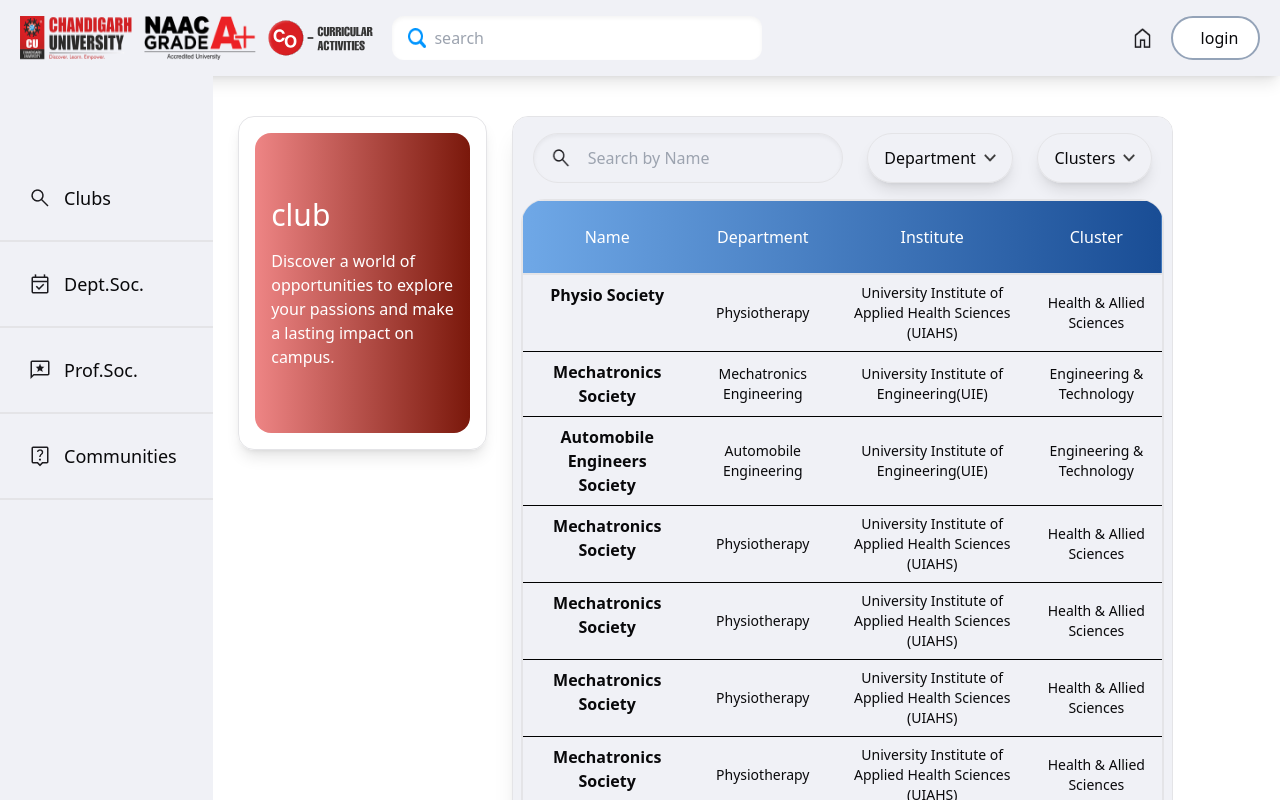
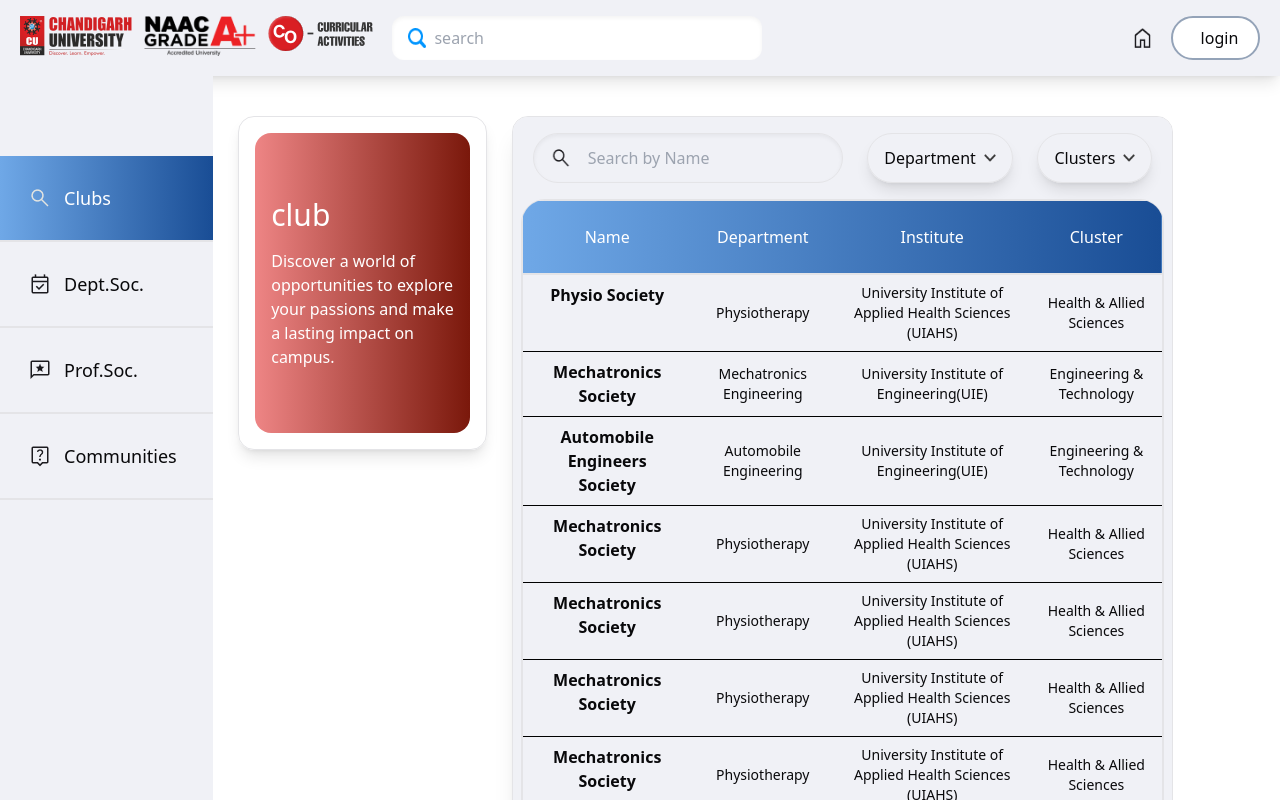
Before and after one commit to paldebarun/cu-dashboardV2, a Next.js app: page /Entities/Club in a window 1280 px wide. Built offline with nearby package versions, Linux system fonts and the light colour scheme.

Commit message:
rectfied height

```diff
--- a/app/Entities/layout.tsx
+++ b/app/Entities/layout.tsx
@@ -1,81 +1,107 @@
-"use client"
+"use client";
 
-import Image from 'next/image'
-import Culogo from '../images/cu-logo 1.png'
-import Culogo2 from '../images/Component 168.png'
-import Grouplogo from '../images/Group 3411.svg'
-import search from '../images/XMLID 223.png'
-import home from '../images/homeEntity.png'
-import sidebarSearch from '../images/search.png'
-import depsocicon from '../images/event_available.png'
-import profsocicon from '../images/reviews.png'
-import commicon from '../images/live_help.png'
-import Link from 'next/link'
+import Image from 'next/image';
+import Culogo from '../images/cu-logo 1.png';
+import Culogo2 from '../images/Component 168.png';
+import Grouplogo from '../images/Group 3411.svg';
+import search from '../images/XMLID 223.png';
+import home from '../images/homeEntity.png';
+import sidebarSearch from '../images/search.png';
+import depsocicon from '../images/event_available.png';
+import profsocicon from '../images/reviews.png';
+import commicon from '../images/live_help.png';
+import Link from 'next/link';
+import { usePathname } from 'next/navigation';
+import { useEffect, useState } from 'react';
 
-const sidebarData=[
+const sidebarData = [
   {
-       icon:sidebarSearch,
-       text:"Clubs",
-       link:"/Entities/Club"
+    icon: sidebarSearch,
+    text: "Clubs",
+    link: "/Entities/Club"
   },
   {
-      icon:depsocicon,
-      text:"Dept.Soc.",
-       link:"/Entities/DeptSocieties"
+    icon: depsocicon,
+    text: "Dept.Soc.",
+    link: "/Entities/DeptSocieties"
   },
   {
-        icon:profsocicon,
-        text:"Prof.Soc.",
-        link:"/Entities/ProfSocieties"
+    icon: profsocicon,
+    text: "Prof.Soc.",
+    link: "/Entities/ProfSocieties"
   },
   {
-     icon:commicon,
-     text:"Communities",
-     link:"/Entities/Communities"
+    icon: commicon,
+    text: "Communities",
+    link: "/Entities/Communities"
   }
-
-]
+];
 
 export default function EntityLayout({
   children,
 }: {
-    children: React.ReactNode
+  children: React.ReactNode;
 }) {
-    return <section className='w-full h-screen overflow-y-hidden'>
-        <div className='flex  py-4 px-5 bg-[#F0F1F6] justify-between shadow-lg'>
+
+  const [isMounted, setIsMounted] = useState(false);
+  const pathname = usePathname();
+
+
+  useEffect(() => {
+    setIsMounted(true);
+  }, []);
+
+
+  if (!isMounted) return null;
+
+  return (
+    <section className='w-full h-screen overflow-y-hidden'>
+      <div className='flex py-4 px-5 bg-[#F0F1F6] justify-between shadow-lg'>
         <div className='flex gap-3 w-full'>
+          <Link href="/">
           <Image src={Culogo} alt="cu-logo" className='w-28' />
-            <Image src={Culogo2} alt="cu-logo-2" className='w-28'/>
-            <Image src={Grouplogo} alt="group-logo" className='w-28'/>
+          </Link>
 
-            <div className='flex gap-2 w-4/12  items-center rounded-xl bg-white px-4 py-2 shadow-inner '>
+          <Link href="/">
+          <Image src={Culogo2} alt="cu-logo-2" className='w-28' />
+          </Link>
+
+          <Link href="/">
+          <Image src={Grouplogo} alt="group-logo" className='w-28' />
+          </Link>
+
+          <div className='flex gap-2 w-4/12 items-center rounded-xl bg-white px-4 py-2 shadow-inner'>
             <Image src={search} alt="search" className='w-5 h-5 ' />
-            <input type="text" placeholder='search' className='outline-none  w-full'/>
+            <input type="text" placeholder='search' className='outline-none w-full' />
           </div>
         </div>
-
-
 
         <div className='flex items-center gap-4'>
           <Link href="/">
             <Image src={home} alt="home" className='w-8 h-7 hover:cursor-pointer' />
           </Link>
 
-            <Link href="/login" className='bg-white px-7 py-2 rounded-full  border-2 border-slate-400'> login</Link>
+          <Link href="/login" className='bg-white px-7 py-2 rounded-full border-2 border-slate-400'> login</Link>
         </div>
       </div>
+
       <div className='flex w-full'>
         <div className='sidebar h-screen w-2/12 py-20 bg-[#F0F1F6]'>
-         {
-            sidebarData.map((ele,index)=>(
-                <Link href={ele.link} key={index} className='flex  gap-3 border-b-2 items-center px-7 py-7 group hover:bg-gradient-to-r from-[#6FA8E7] to-[#194D95] hover:cursor-pointer'>
-                    <Image src={ele.icon} alt={ele.text} className='group-hover:invert'/>
-                    <p className='group-hover:text-white text-lg'>{ele.text}</p>
+          {sidebarData.map((ele, index) => {
+            const isActive = pathname === ele.link;
+
+            return (
+              <Link href={ele.link} key={index} className={isActive
+                ? 'flex gap-3 border-b-2 items-center px-7 text-lg py-7 bg-gradient-to-r from-[#6FA8E7] to-[#194D95] text-white'
+                : 'flex gap-3 border-b-2 items-center px-7 py-7 group hover:bg-gradient-to-r from-[#6FA8E7] to-[#194D95] hover:cursor-pointer text-lg'}>
+                <Image src={ele.icon} alt={ele.text} className={isActive ? 'invert' : 'group-hover:invert'} />
+                <p className={isActive ? 'text-white' : 'group-hover:text-white text-lg'}>{ele.text}</p>
               </Link>
-            ))
-         }
+            );
+          })}
         </div>
         {children}
       </div>
     </section>
+  );
 }
--- a/app/login/page.tsx
+++ b/app/login/page.tsx
@@ -11,7 +11,7 @@ import Link from 'next/link'
 
 const page = () => {
   return (
-    <div className='loginpage bg-slate-300  h-screen flex flex-col items-center gap-10 py-20 '>
+    <div className='loginpage bg-slate-300  h-auto flex flex-col items-center gap-10 py-20 '>
         <div className='flex gap-10 w-full justify-center items-center'>
             <Image alt="logo1" className='w-[150px] h-[50px]' src={loginlogo1} />
             <Image alt="logo2" className='w-[160px] h-[60px]' src={loginlogo2} />
--- a/app/page.tsx
+++ b/app/page.tsx
@@ -2,7 +2,7 @@
 
 export default function Home() {
   return (
-    <div className=" text-white">
+    <div className=" text-black">
       {/* <main className={styles.main}>
         <Image
           className={styles.logo}
@@ -45,7 +45,7 @@ export default function Home() {
           </a>
         </div>
       </main> */}
-      hello
+
     </div>
   );
 }
```
Lines whose indentation alone changed are shown as unchanged.
